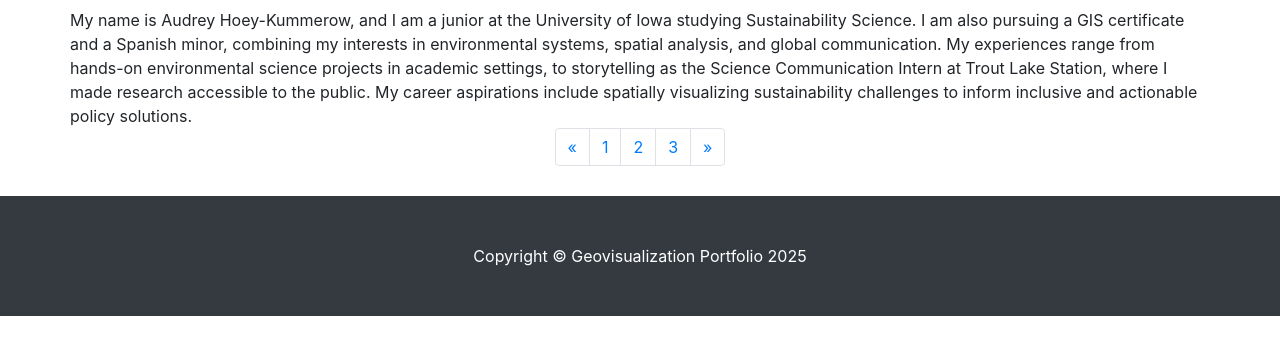
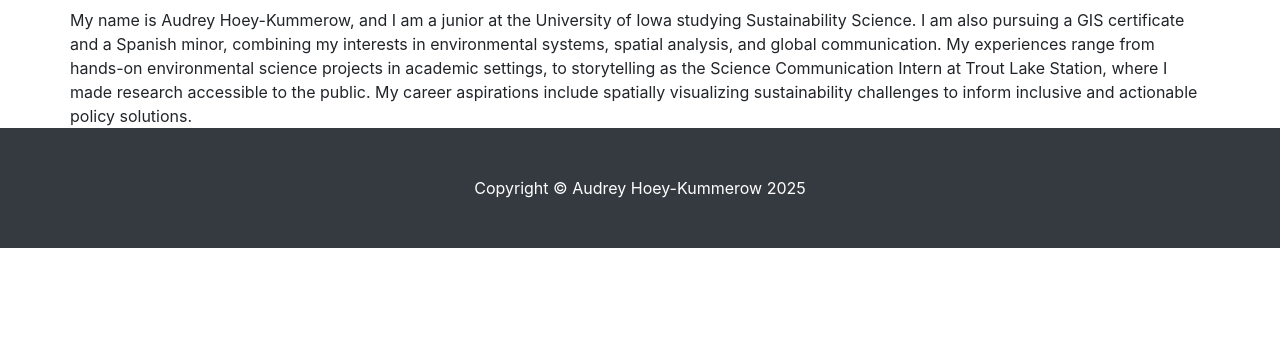
Before and after one commit to geog3540/ahoeykummerow, a website: page shortbio.html in a window 1280 px wide. Shown: the part 437-792 px from the top of the page. Drawn offline with Linux system fonts and the light colour scheme.

Commit message:
description edits

```diff
--- a/shortbio.html
+++ b/shortbio.html
@@ -64,38 +64,13 @@
       </div>
       <!-- /.row -->
 
-      <!-- Pagination -->
-      <ul class="pagination justify-content-center">
-        <li class="page-item">
-          <a class="page-link" href="#" aria-label="Previous">
-            <span aria-hidden="true">&laquo;</span>
-            <span class="sr-only">Previous</span>
-          </a>
-        </li>
-        <li class="page-item">
-          <a class="page-link" href="#">1</a>
-        </li>
-        <li class="page-item">
-          <a class="page-link" href="#">2</a>
-        </li>
-        <li class="page-item">
-          <a class="page-link" href="#">3</a>
-        </li>
-        <li class="page-item">
-          <a class="page-link" href="#" aria-label="Next">
-            <span aria-hidden="true">&raquo;</span>
-            <span class="sr-only">Next</span>
-          </a>
-        </li>
-      </ul>
-
     </div>
     <!-- /.container -->
 
     <!-- Footer -->
     <footer class="py-5 bg-dark">
       <div class="container">
-        <p class="m-0 text-center text-white">Copyright &copy; Geovisualization Portfolio 2025</p>
+        <p class="m-0 text-center text-white">Copyright &copy; Audrey Hoey-Kummerow 2025</p>
       </div>
       <!-- /.container -->
     </footer>
```
Also changed, not shown: index.html (+5 -5 lines).
